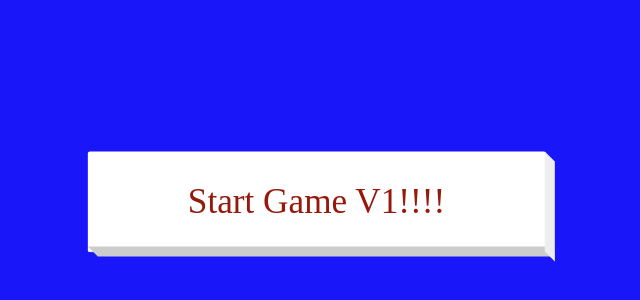
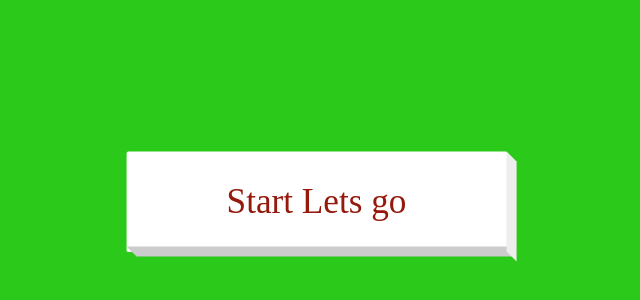
Before and after one commit to tanatworks/Geemu, a React (Create React App) app in the folder Tetris-V2/: page / in a window 1280 px wide. Shown: the part 198-498 px from the top of the page, without its empty margins (323-963 px from the left). Built offline with nearby package versions, Linux system fonts and the light colour scheme; a web font is replaced by a local one.

Commit message:
style: Update background color of StartPage to #2bc91a and change button text to 'Start Lets go'

```diff
--- a/Tetris-V2/src/components/StartPage/index.js
+++ b/Tetris-V2/src/components/StartPage/index.js
@@ -5,7 +5,7 @@ const StyledStartPage = styled.div`
     width: 100vw;
     height: 100vh;
     overflow: hidden;
-    background-color: #1a16fa;
+    background-color: #2bc91a;
 `;
 
 const StartButton = styled.button`
@@ -73,7 +73,7 @@ const StartButton = styled.button`
 const StartPage = ({ startClick }) => {
     return (
         <StyledStartPage>
-            <StartButton onClick={startClick}>Start Game V1!!!!</StartButton>
+            <StartButton onClick={startClick}>Start Lets go</StartButton>
         </StyledStartPage>
     );
 };
```
